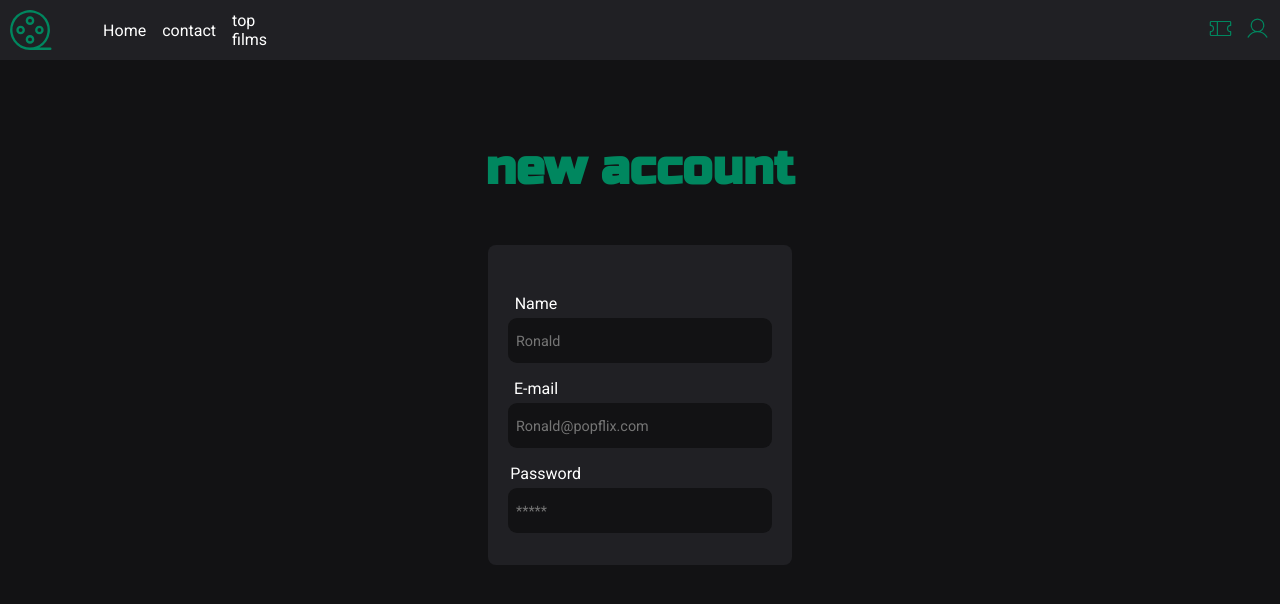
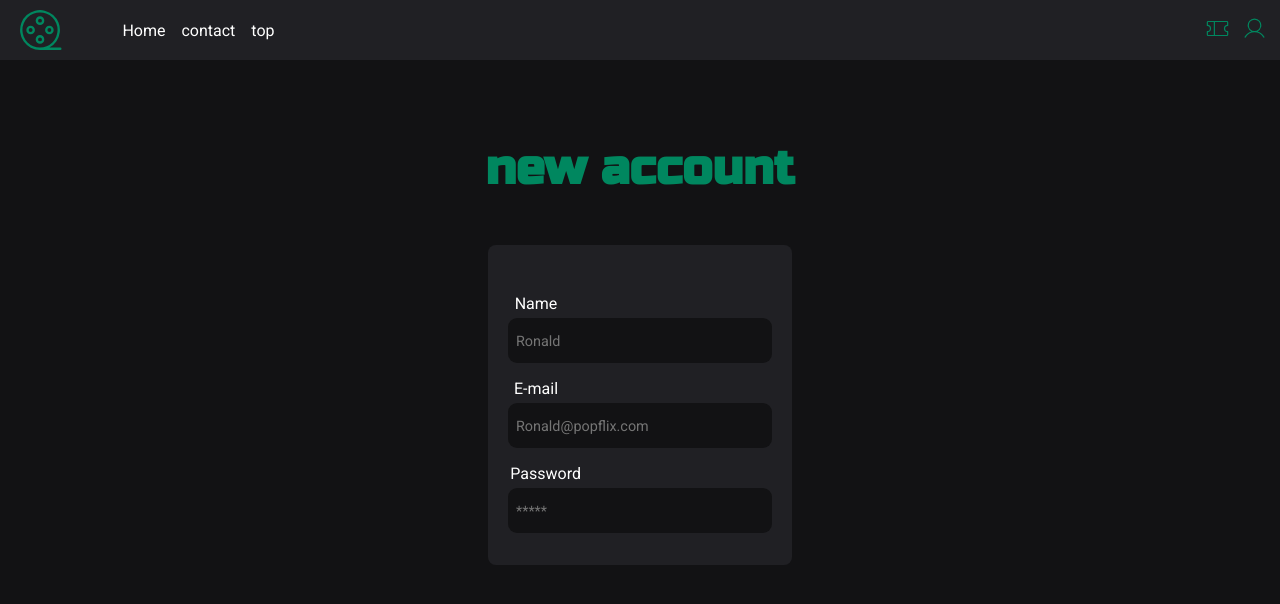
Before and after one commit to Deziderioo/CINEMA-PROJECT, a React (Vite) app: page /newaccount in a window 1280 px wide. Shown: the top 604 px of the page. Built offline with nearby package versions, Linux system fonts and the light colour scheme.

Commit message:
top films cards

```diff
--- a/src/TopFilms.jsx
+++ b/src/TopFilms.jsx
@@ -1,7 +1,27 @@
+import style from "./TopFilms.module.css"
+import Cards from "./components/cards/cards";
+
+import { Header } from "./components/header/Header";
+
 export default function TopFilms(){
     return(
         <>
-
+            <Header/>
+            <div className={style.wrapTitle}>
+               <strong>Top Movies</strong>
+            </div>
+            <div className={style.wrapCards}>
+                <Cards/>
+                <Cards/>
+                <Cards/>
+                <Cards/>
+                <Cards/>
+                <Cards/>
+                <Cards/>
+                <Cards/>
+                <Cards/>
+                <Cards/>
+            </div>
         </>
         )
 }
--- /dev/null
+++ b/src/TopFilms.module.css
@@ -0,0 +1,25 @@
+body{
+    padding-bottom: 8rem;
+}
+
+.wrapCards{
+    display: flex;
+    align-items: center;
+
+    justify-content: center;
+    gap: 4rem;
+    flex-wrap: wrap;
+
+}
+
+.wrapTitle{
+    display: flex;
+    align-items: center;
+    justify-content: center;
+    padding-top: 4rem;
+    margin-bottom: 3rem;
+    font-size: 3rem;
+    font-family: "Russo One", sans-serif;
+    letter-spacing: 8px;
+    color: var(--green-500);
+  }
--- a/src/components/header/Header.jsx
+++ b/src/components/header/Header.jsx
@@ -14,7 +14,7 @@ export function Header() {
             <div className={styles.wrapA}>
               <a href="/home">Home</a>
               <a href="">contact</a>
-              <a href="/topfilms">top films</a>
+              <a href="/topfilms">top</a>
             </div>
             <div className={styles.icon}>
               <button><a href=""><Ticket size={25}  weight="light"/></a></button>
--- a/src/components/header/Header.module.css
+++ b/src/components/header/Header.module.css
@@ -2,10 +2,10 @@
     max-height: 60px;
     background: var(--gray-800);
     display: flex;
-    justify-content: flex-start;
+    justify-content: space-between;
     padding: 1.25rem 0;
-    padding-left: 0.4vw;
-    padding-right: 0.8vw;
+    padding-left: 1.2vw;
+    padding-right: 1vw;
   }
 
 
```
